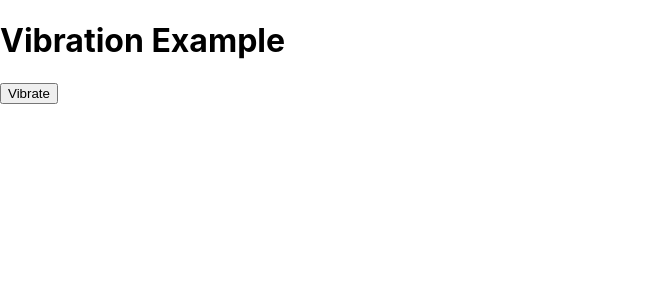
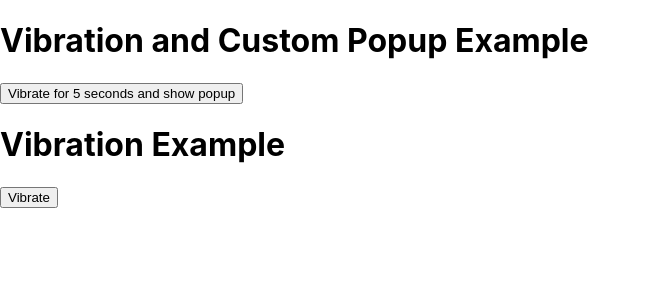
Before and after one commit to badugurahul/mainmyapptest, a React (Create React App) app: page /n in a window 1280 px wide. Shown: the top 300 px of the page, without its empty margins (0-651 px from the left). Built offline with nearby package versions, Linux system fonts and the light colour scheme.

Commit message:
testlevel1

```diff
--- a/package.json
+++ b/package.json
@@ -8,6 +8,8 @@
     "@testing-library/user-event": "^13.5.0",
     "react": "^18.2.0",
     "react-dom": "^18.2.0",
+    "react-router": "^6.21.3",
+    "react-router-dom": "^6.21.3",
     "react-scripts": "5.0.1",
     "web-vitals": "^2.1.4"
   },
--- a/src/App.js
+++ b/src/App.js
@@ -1,4 +1,6 @@
 import React, { useEffect } from 'react';
+import { Routes, Route } from 'react-router-dom'
+import Nofication from './Nofication';
 function App () {
   const vibrateDevice = () => {
     if ( navigator.vibrate ) {
@@ -15,6 +17,9 @@ function App () {
   }, [] );
   return (
     <div>
+      <Routes>
+        <Route path='/n' element={<Nofication />}></Route>
+      </Routes>
       <h1>Vibration Example</h1>
       <button onClick={vibrateDevice}>Vibrate</button>
     </div>
--- /dev/null
+++ b/src/Nofication.jsx
@@ -0,0 +1,49 @@
+import React, { useEffect, useState } from 'react';
+
+const Nofication = () => {
+   const [showModal, setShowModal] = useState( false );
+   const vibrateDevice = ( duration ) => {
+      if ( navigator.vibrate ) {
+         navigator.vibrate( duration );
+      } else {
+         console.log( 'Vibration API not supported' );
+      }
+   };
+
+   const closePopup = () => {
+      setShowModal( false );
+      vibrateDevice( 0 ); // Stop the vibration
+   };
+
+   const openPopup = () => {
+      setShowModal( true );
+      vibrateDevice( 5000 ); // Vibrate for 5000 milliseconds (5 seconds)
+   };
+
+   useEffect( () => {
+      // Clean up the vibration when the component unmounts
+      return () => {
+         vibrateDevice( 0 );
+      };
+   }, [] );
+   return (
+      <div>
+         <div>
+            <h1>Vibration and Custom Popup Example</h1>
+            <button onClick={openPopup}>Vibrate for 5 seconds and show popup</button>
+
+            {showModal && (
+               <div className="modal">
+                  <div className="modal-content">
+                     <p>Vibrating for 5 seconds. Do you want to stop it?</p>
+                     <button onClick={closePopup}>Stop</button>
+                     <button onClick={closePopup}>Continue</button>
+                  </div>
+               </div>
+            )}
+         </div>
+      </div>
+   )
+}
+
+export default Nofication
--- a/src/index.js
+++ b/src/index.js
@@ -3,11 +3,14 @@ import ReactDOM from 'react-dom/client';
 import './index.css';
 import App from './App';
 import reportWebVitals from './reportWebVitals';
+import { BrowserRouter } from 'react-router-dom';
 
-const root = ReactDOM.createRoot(document.getElementById('root'));
+const root = ReactDOM.createRoot( document.getElementById( 'root' ) );
 root.render(
   <React.StrictMode>
-    <App />
+    <BrowserRouter>
+      <App />
+    </BrowserRouter>
   </React.StrictMode>
 );
 
```
Also changed, not shown: 1 other file (tests, documents, lock files or other folders).
